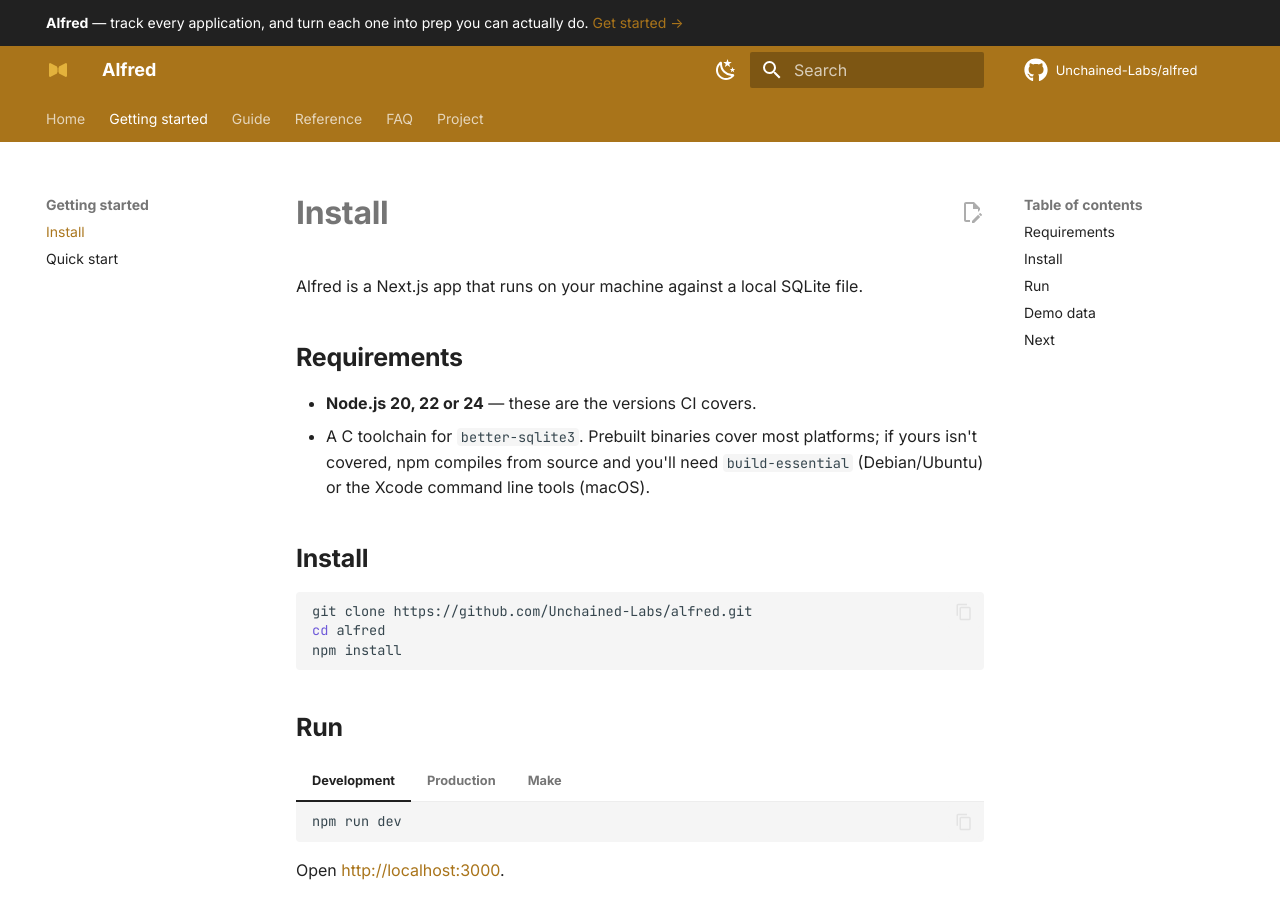
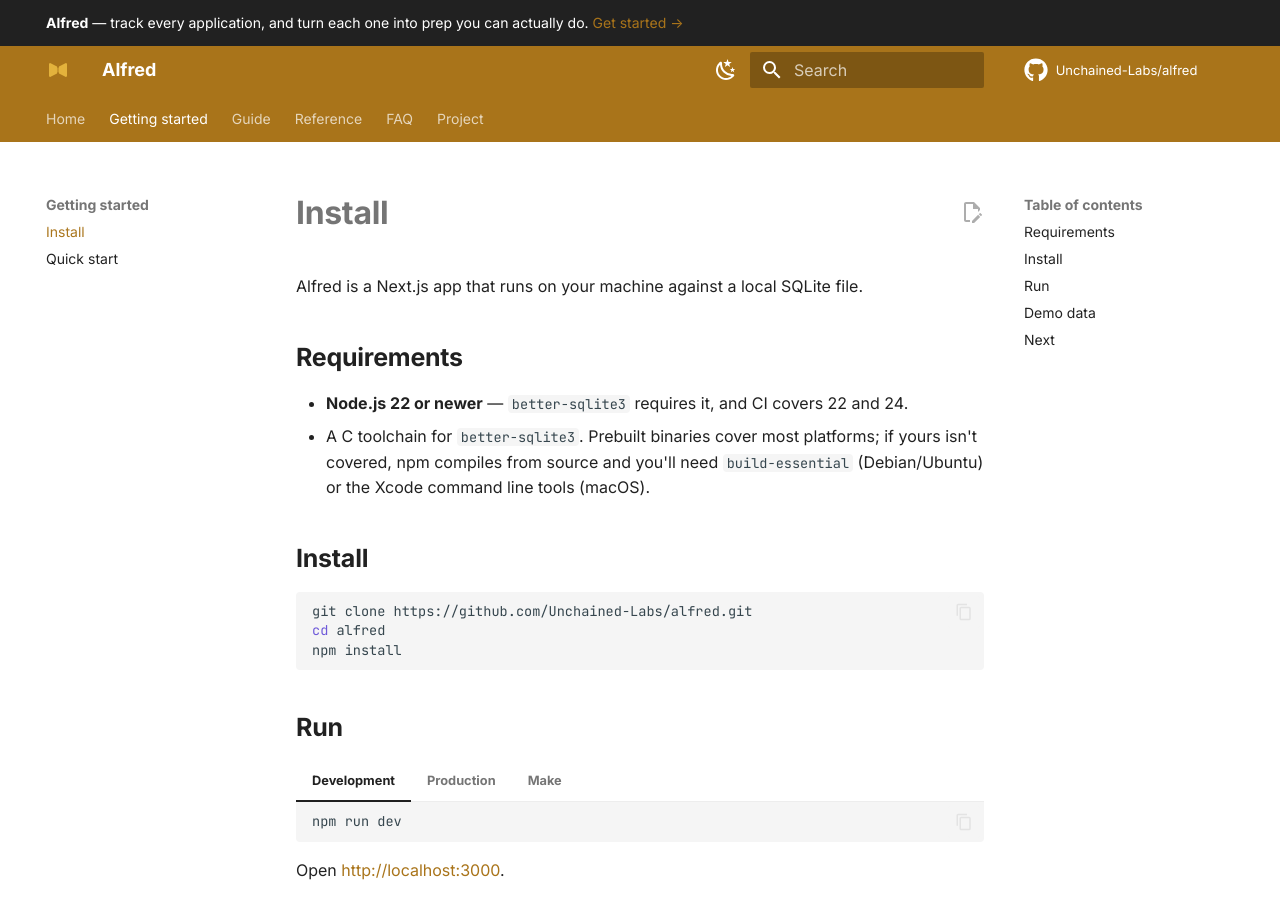
Before and after one commit to Unchained-Labs/alfred, an MkDocs documentation site: the page built from docs/getting-started/install.md, in a window 1280 px wide and 900 px high. Built offline with MkDocs 1.6.1 and Material for MkDocs 9.7.7, drawn with Linux system fonts in a browser that asks for light colours; comment, search, counter and statistics services are not loaded.

Commit message:
Require Node 22, and drop Node 20 from CI
CI caught this on the first run: better-sqlite3 13 declares `node: >=22`, so the
Node 20 job installed with an EBADENGINE warning and then failed at build.

Rather than pin an older sqlite driver to keep a version nobody needs, declare
the real floor — `engines.node: >=22` so `npm install` says so up front, a CI
matrix of 22 and 24, and install docs that no longer promise 20 works.

Co-Authored-By: Claude Opus 5 <noreply@anthropic.com>
Claude-Session: https://claude.ai/code/session_011Rxb3CGaY7bQ7KhJbiWdea

```diff
--- a/docs/getting-started/install.md
+++ b/docs/getting-started/install.md
@@ -4,7 +4,7 @@ Alfred is a Next.js app that runs on your machine against a local SQLite file.
 
 ## Requirements
 
-- **Node.js 20, 22 or 24** — these are the versions CI covers.
+- **Node.js 22 or newer** — `better-sqlite3` requires it, and CI covers 22 and 24.
 - A C toolchain for `better-sqlite3`. Prebuilt binaries cover most platforms; if
   yours isn't covered, npm compiles from source and you'll need `build-essential`
   (Debian/Ubuntu) or the Xcode command line tools (macOS).
--- a/package.json
+++ b/package.json
@@ -2,7 +2,10 @@
   "name": "alfred",
   "version": "0.1.0",
   "private": true,
-  "description": "Alfred — your job-hunt butler. Track applications, get AI-driven interview prep actionables.",
+  "engines": {
+    "node": ">=22"
+  },
+  "description": "Alfred \u2014 your job-hunt butler. Track applications, get AI-driven interview prep actionables.",
   "scripts": {
     "dev": "next dev",
     "build": "next build",
```
Also changed, not shown: 1 other file.
